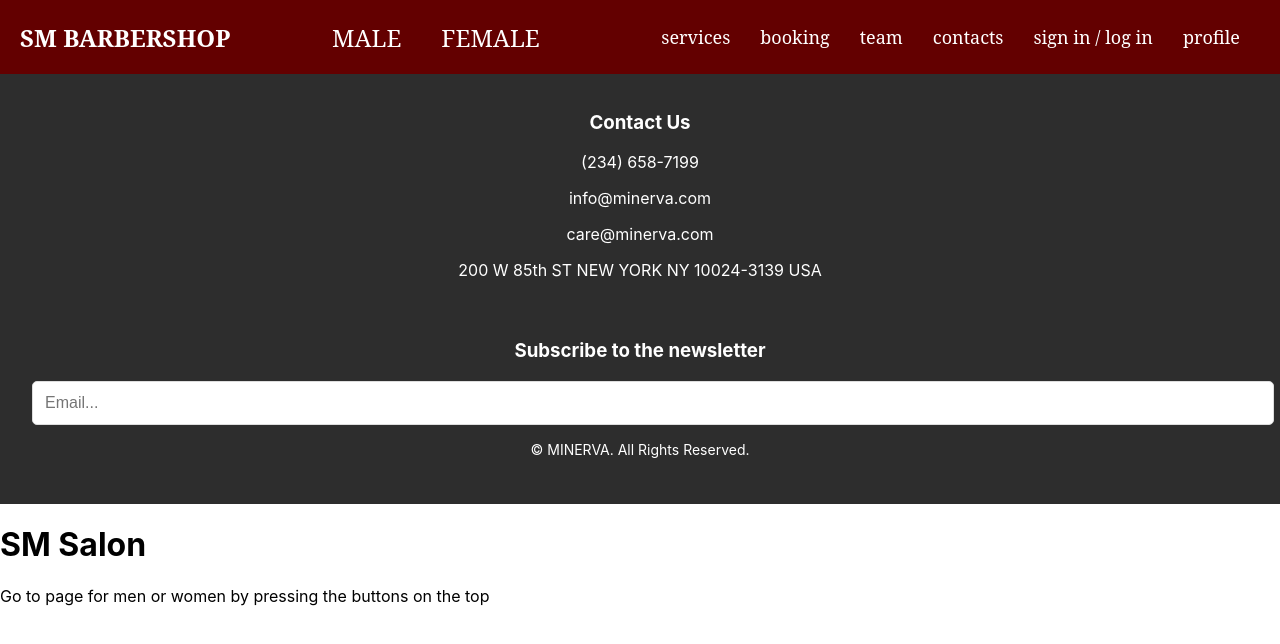
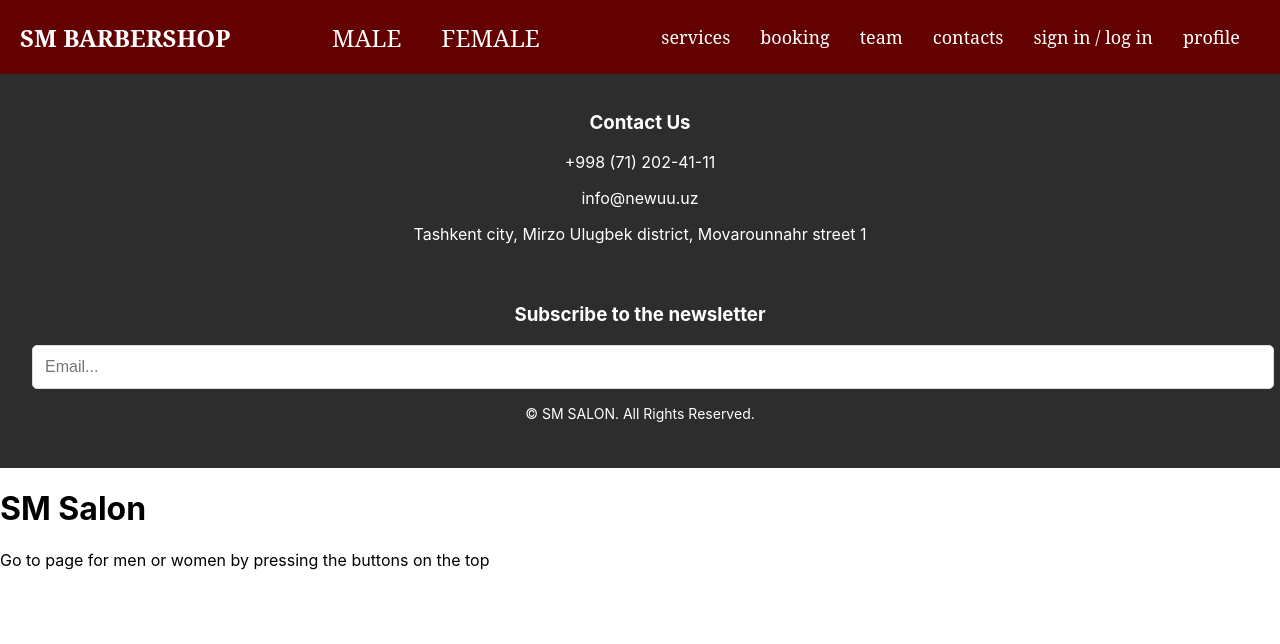
Before and after one commit to SuhrobbekErkinov/webProg_final_project, a React (Create React App) app: page /footer in a window 1280 px wide. Shown: the top 644 px of the page. Built offline with nearby package versions, Linux system fonts and the light colour scheme.

Commit message:
Update Footer.js

```diff
--- a/src/Footer.js
+++ b/src/Footer.js
@@ -8,17 +8,16 @@ export default function Footer() {
       <div className="footer-content">
         <div>
           <h3>Contact Us</h3>
-          <p>(234) 658-7199</p>
-          <p>info@minerva.com</p>
-          <p>care@minerva.com</p>
-          <p>200 W 85th ST NEW YORK NY 10024-3139 USA</p>
+          <p>+998 (71) 202-41-11</p>
+          <p>info@newuu.uz</p>
+          <p>Tashkent city, Mirzo Ulugbek district, Movarounnahr street 1</p>
         </div>
         <div>
           <h3>Subscribe to the newsletter</h3>
           <input type="email" placeholder="Email..." />
         </div>
       </div>
-      <p className="footer-note">© MINERVA. All Rights Reserved.</p>
+      <p className="footer-note">© SM SALON. All Rights Reserved.</p>
     </footer>
   );
 }
```
